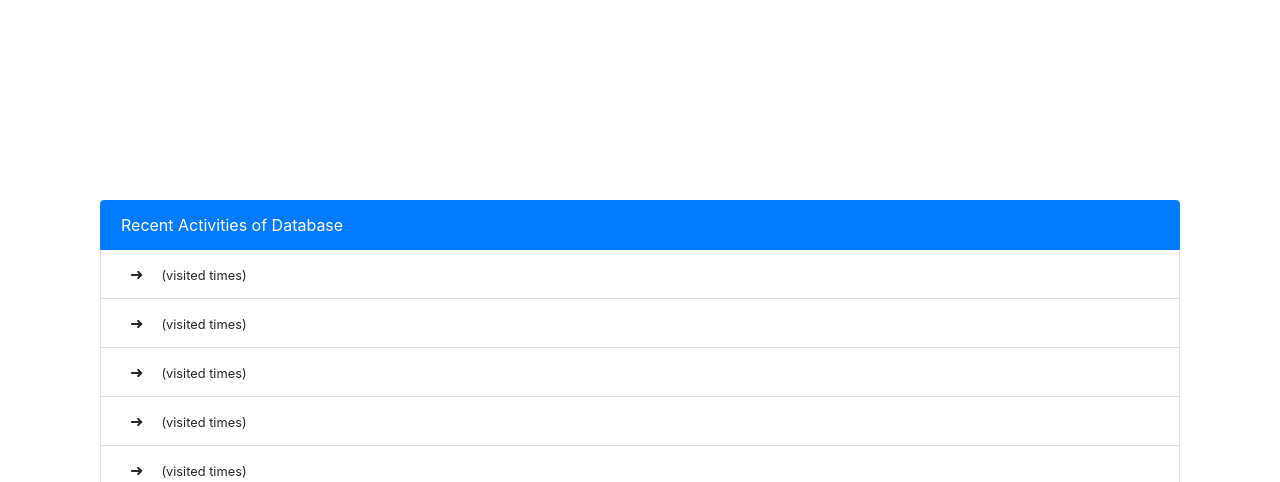
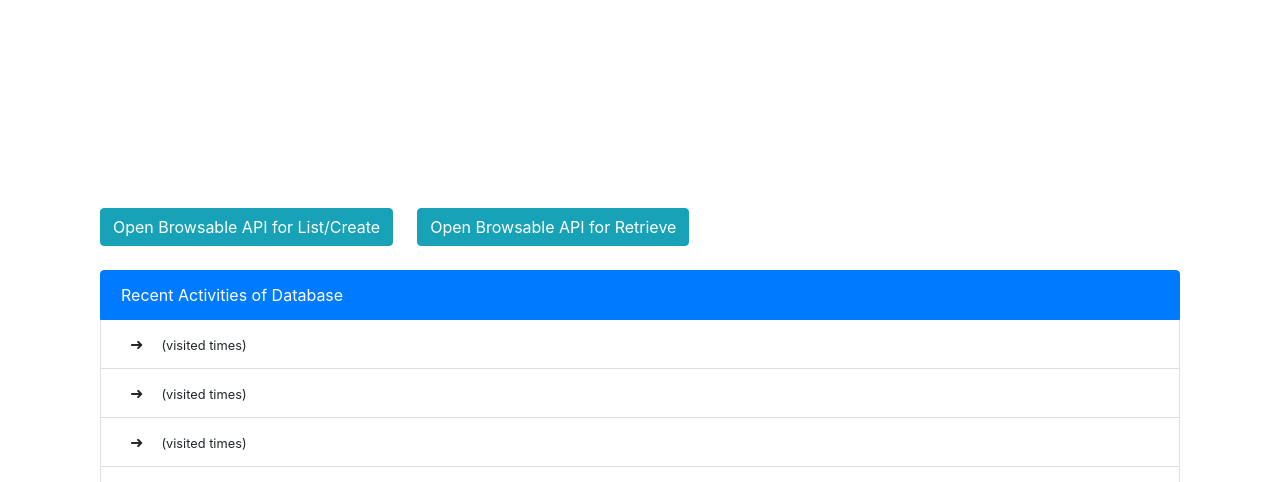
Before and after one commit to randalhsu/django-app-demo, a Django app: page / in a window 1280 px wide. Shown: the part 323-805 px from the top of the page. Run offline with Django 3.2, Linux system fonts and the light colour scheme; data comes from the database, SQL or seed files in the repository; some libraries are stand-ins or nearby versions.

Commit message:
urlshortener: Frontend add links to Browsable API

```diff
--- a/urlshortener/templates/index.html
+++ b/urlshortener/templates/index.html
@@ -11,8 +11,13 @@
   <h2 class="text-center my-5">Welcome to the URL Shortener!</h2>
   <div id="app" class="container">
     <div id="add-url-record-form" class="container"><add-url-record-form></add-url-record-form></div>
+    <div class="container my-4">
+      <a href="api/v1/urls" target="_blank"><button class="btn btn-info mr-4">Open Browsable API for List/Create</button></a>
+      <a href="api/v1/urls/short" target="_blank"><button class="btn btn-info mr-4">Open Browsable API for Retrieve</button></a>
+    </div>
     <div id="recent-url-records" class="container"><url-record-list></url-record-list></div>
   </div>
+  <h4 class="text-center my-5">[<a href="https://github.com/randalhsu/django-url-shortener">GitHub</a>]</h4>
 
 <script src="https://unpkg.com/axios@0.21.0/dist/axios.min.js"></script>
 <script src="https://unpkg.com/vue@3.0.2/dist/vue.global.js"></script>
```
